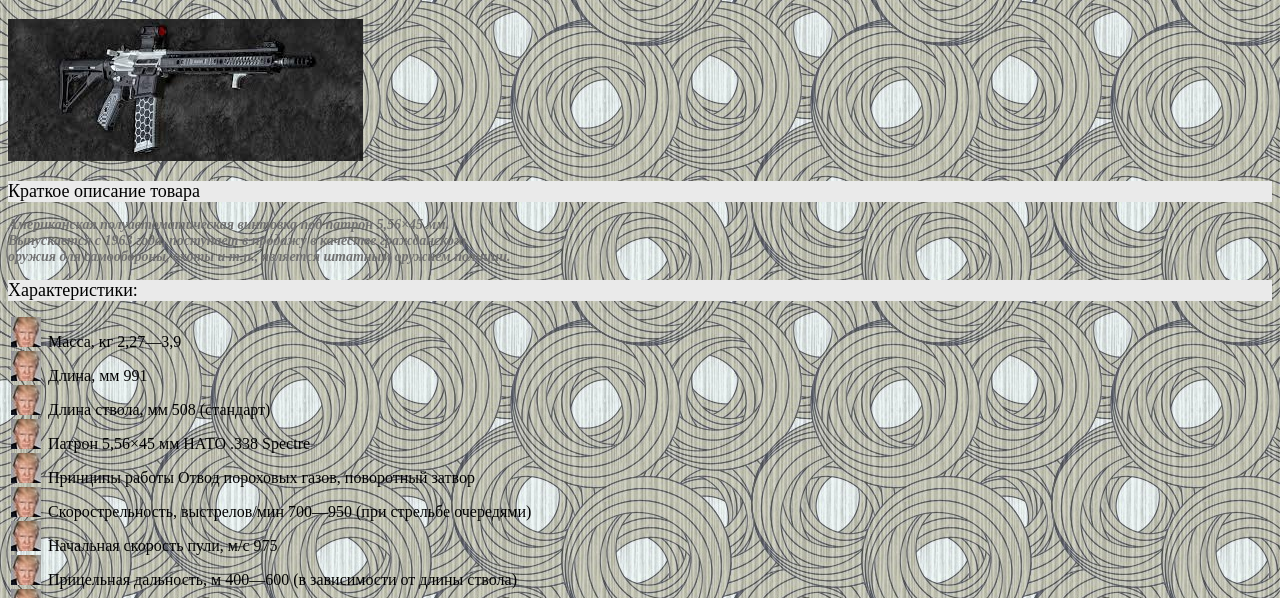
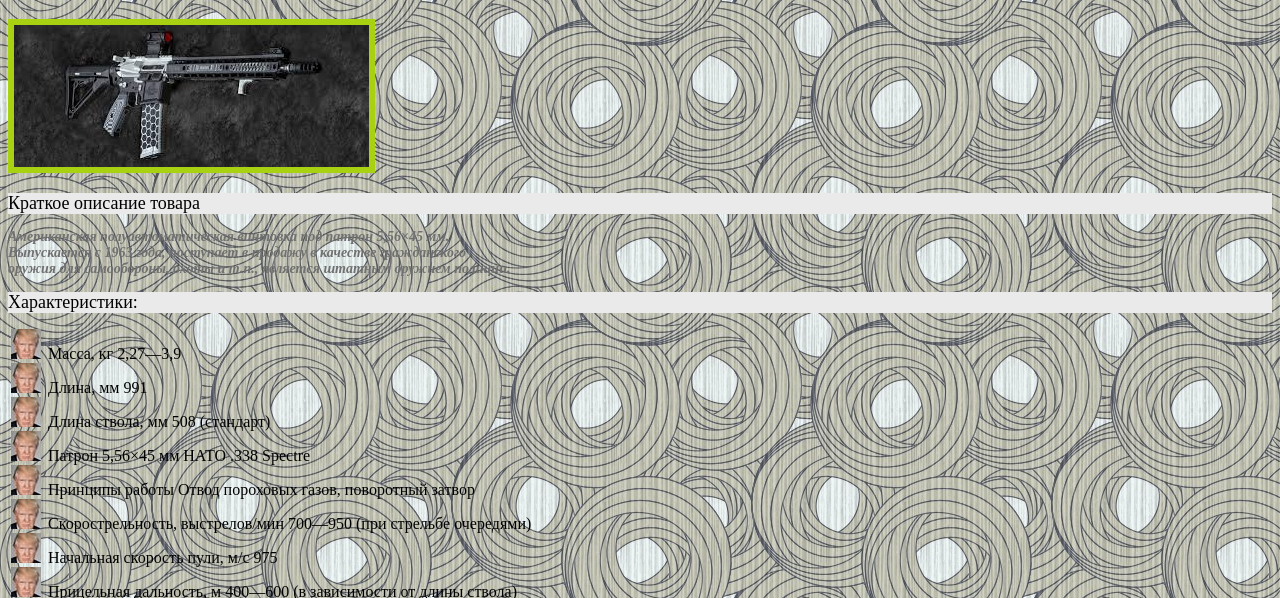
Before and after one commit to SmirnoffRD/html_homework, a plain HTML site: page Catalog/AR-15.html in a window 1280 px wide. Shown: the part 200-798 px from the top of the page. Drawn offline with Linux system fonts and the light colour scheme.

Commit message:
Рамки для изображений

```diff
--- a/Catalog/AR-15.html
+++ b/Catalog/AR-15.html
@@ -22,7 +22,7 @@
     <h1>AR - 15</h1>
     <p>
         <a href="../images/ar_15.jpg" target="_blank">
-            <img src="../images/ar_15.jpg" alt="AR - 15">
+            <img src="../images/ar_15.jpg" alt="AR - 15" class="img_border">
         </a>
     </p>
     <h2>Краткое описание товара</h2>
--- a/styles/styles.css
+++ b/styles/styles.css
@@ -44,3 +44,7 @@ body {
     font-size: 35px;
     font-weight: 500;
 }
+
+.img_border{
+    border: 6px solid #a8d111;
+}
```
Also changed, not shown: Catalog/Winchester_1300.html (+1 -1 lines).
